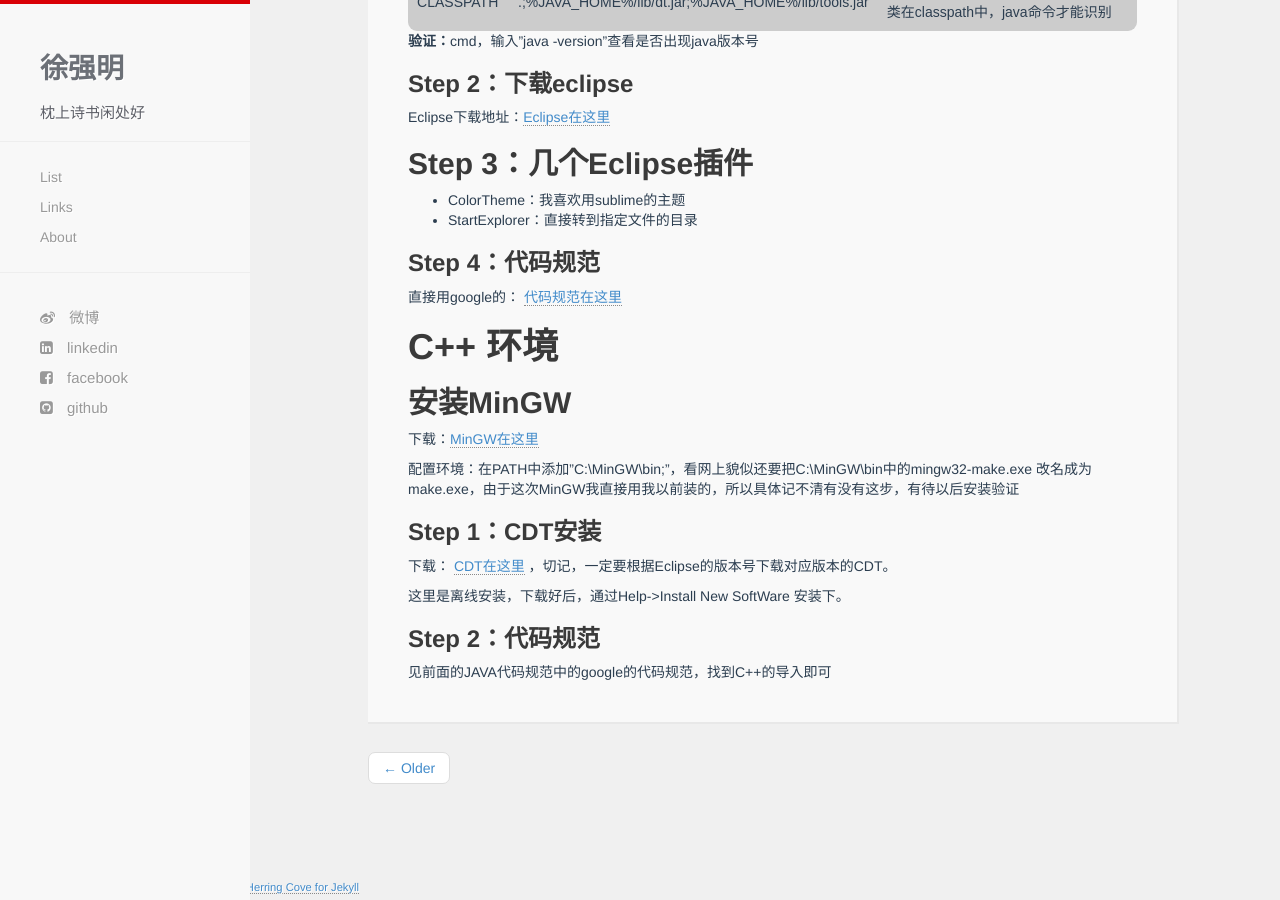
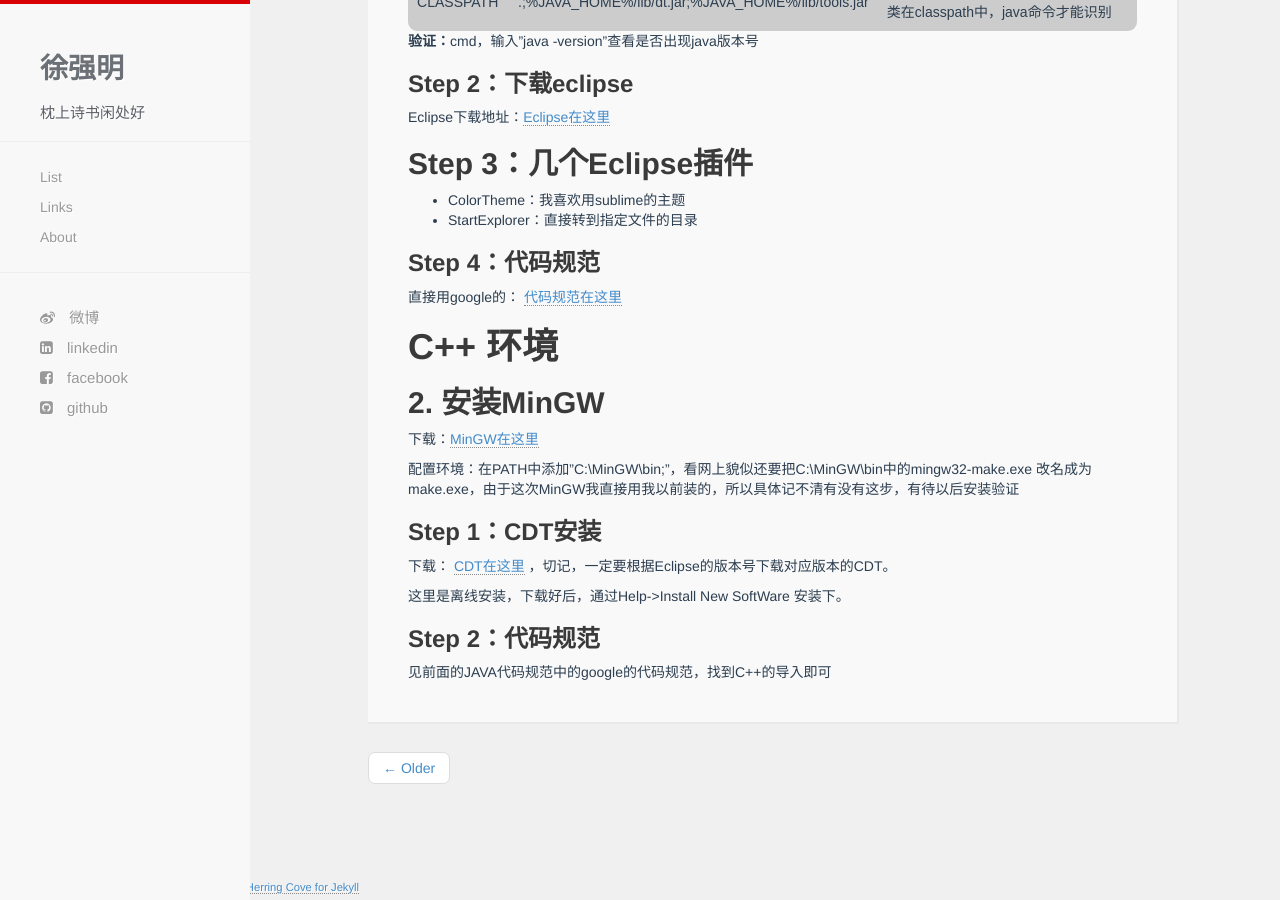
Before and after one commit to xuqiangm/xuqiangm.github.io, a Jekyll site: the page built from _posts/2016-12-12-eclipse.md, in a window 1280 px wide and 900 px high, scrolled down 548 px. Built offline with Jekyll 4.4.1, drawn with Linux system fonts in a browser that asks for light colours; nearby versions of some CDN libraries; Markdown is read by kramdown in place of the engine named in the settings; comment, search, counter and statistics services are not loaded.

Commit message:
添加序号

```diff
--- a/_posts/2016-12-12-eclipse.md
+++ b/_posts/2016-12-12-eclipse.md
@@ -45,7 +45,7 @@ Eclipse下载地址：[Eclipse在这里](https://eclipse.org/)
 
 # C++ 环境
 
-## 安装MinGW
+## 2. 安装MinGW
 下载：[MinGW在这里](http://www.mingw.org/)
 
 配置环境：在PATH中添加"C:\MinGW\bin;"，看网上貌似还要把C:\MinGW\bin中的mingw32-make.exe 改名成为 make.exe，由于这次MinGW我直接用我以前装的，所以具体记不清有没有这步，有待以后安装验证
```
